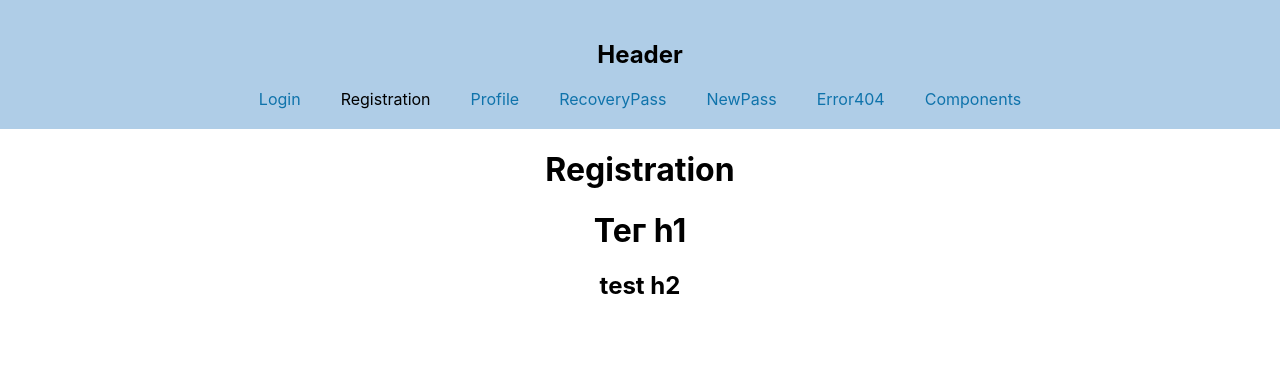
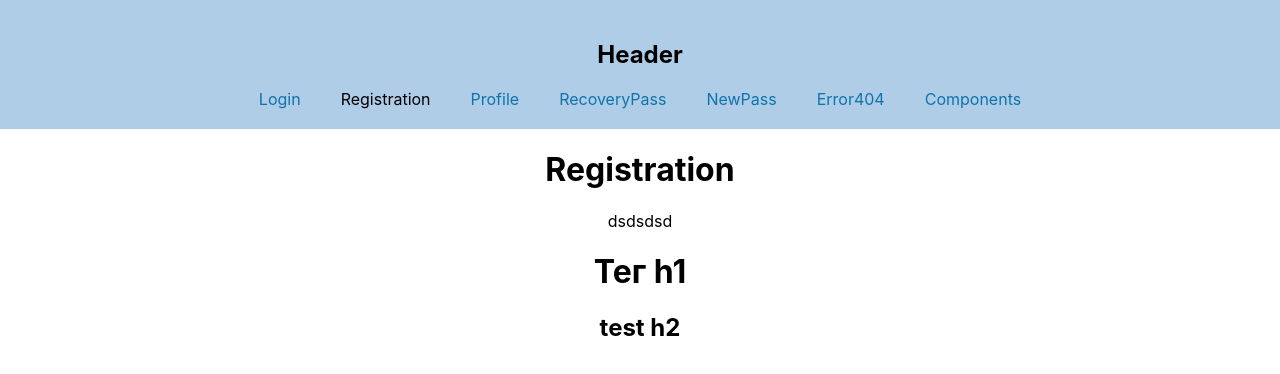
Before and after one commit to msaserj/inc-fridayproj, a React (Create React App) app: page /registration in a window 1280 px wide. Shown: the top 374 px of the page. Built offline with nearby package versions, Linux system fonts and the light colour scheme.

Commit message:
new_branches

```diff
--- a/src/features/auth/registration/Registration.tsx
+++ b/src/features/auth/registration/Registration.tsx
@@ -1,5 +1,6 @@
 export const Registration = () => {
     return<>
         <h1>Registration</h1>
+        <div>dsdsdsd</div>
     </>
 }
```
